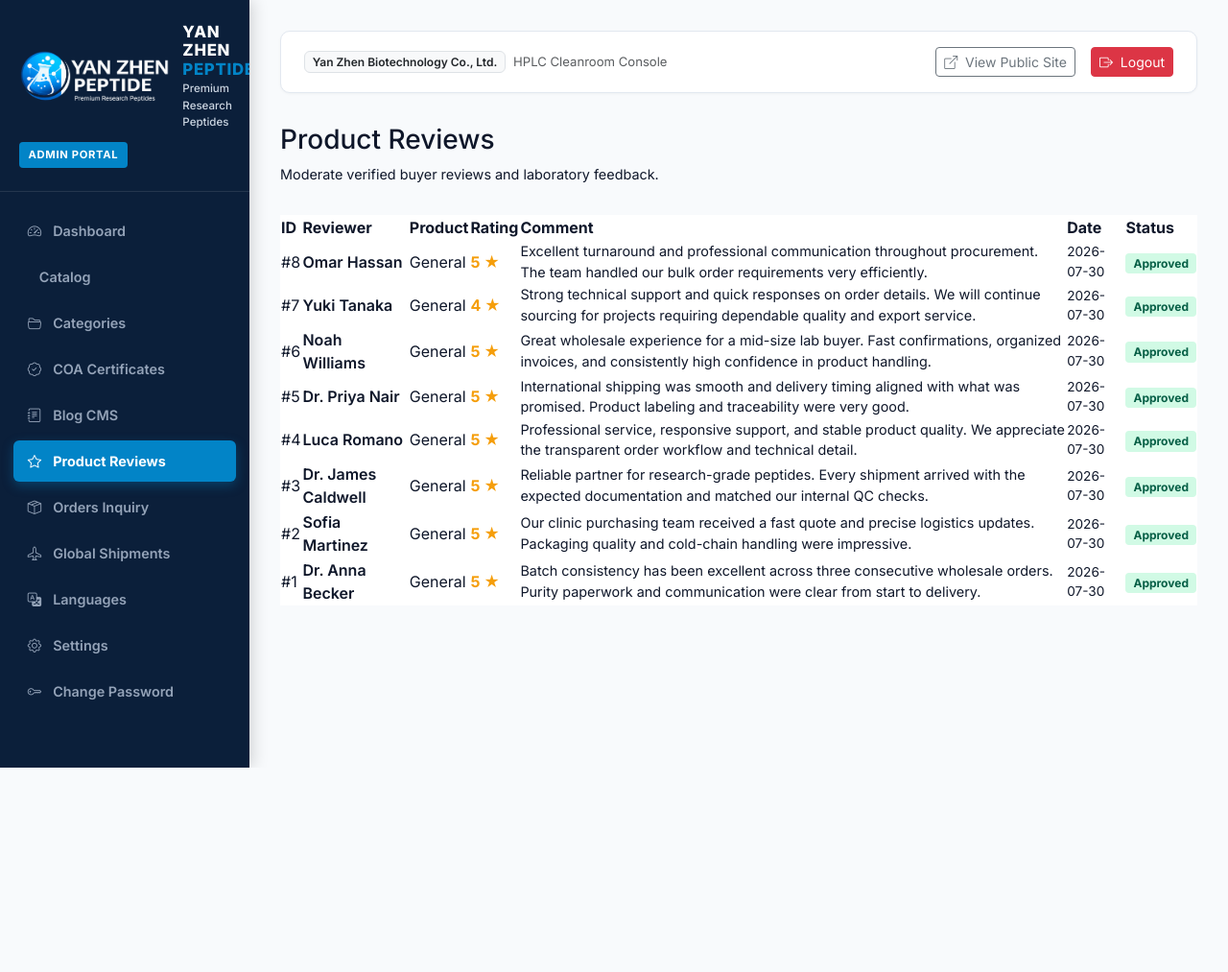
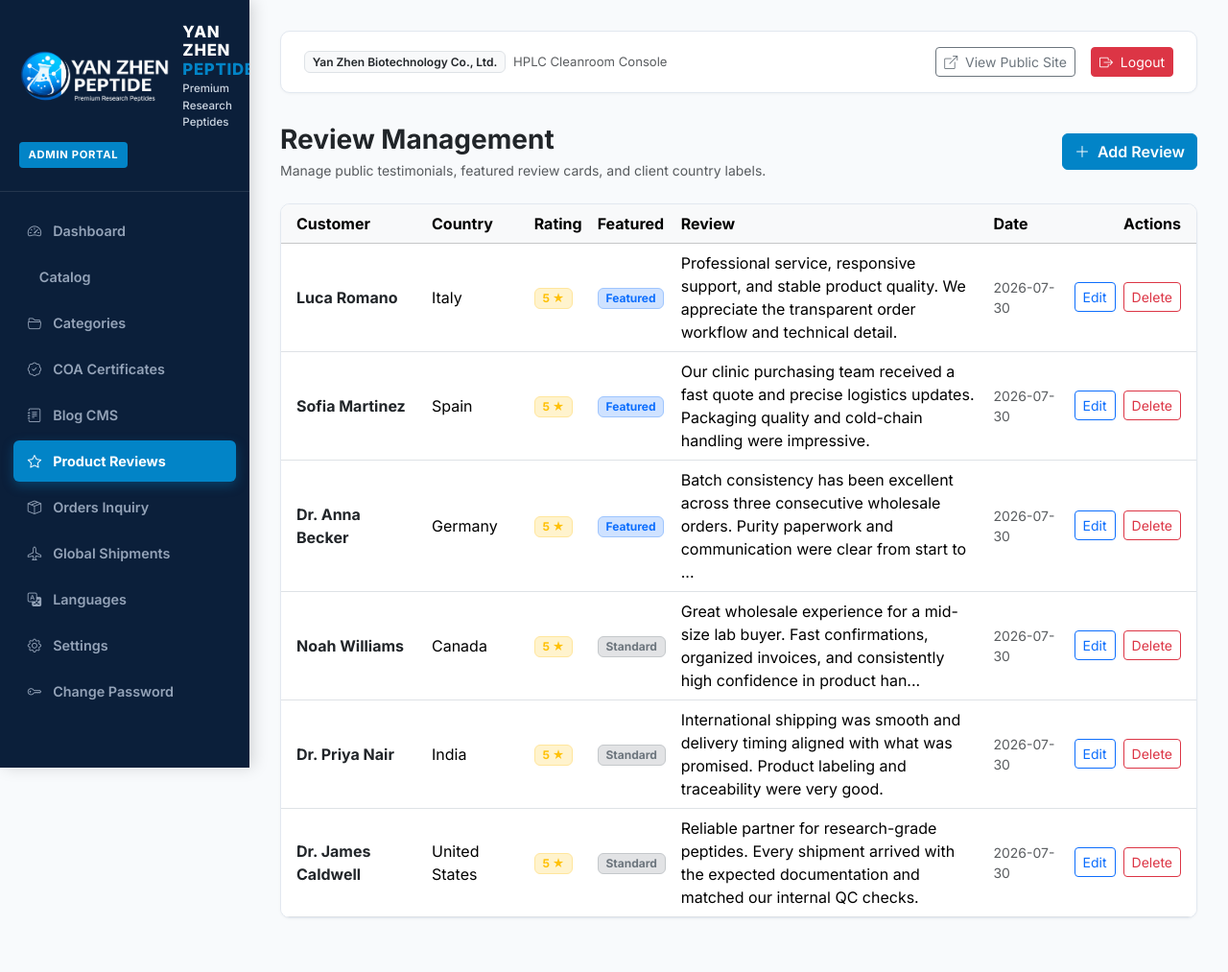
Before and after one commit to popoolaisaiah2003-lgtm/china_store, a Flask app: page /admin/reviews in a window 1280 px wide. Shown: the whole page at 96% size. Before the commit the page ends 800 px from the top, so only its background shows below. Run offline with Flask 3, Linux system fonts and the light colour scheme; a user stored in the database is signed in; data comes from the database, SQL or seed files in the repository; some libraries are stand-ins or nearby versions.

Commit message:
Add back-to-top button, dynamic review system, featured homepage reviews, and admin review management

```diff
--- a/app.py
+++ b/app.py
@@ -51,12 +51,10 @@
     from routes.main import main as main_bp
     from routes.admin import admin as admin_bp
     from routes.blog import blog as blog_bp
-    from routes.reviews import reviews as reviews_bp
 
     app.register_blueprint(main_bp)
     app.register_blueprint(admin_bp)
     app.register_blueprint(blog_bp)
-    app.register_blueprint(reviews_bp)
 
     @app.route('/secure-panel', defaults={'path': ''})
     @app.route('/secure-panel/<path:path>')
--- a/forms.py
+++ b/forms.py
@@ -74,6 +74,15 @@
     is_published = BooleanField('Publish Article Immediately', default=True)
     is_featured = BooleanField('Feature at Top of Blog', default=False)
     submit = SubmitField('Save Blog Post')
+
+
+class ReviewForm(FlaskForm):
+    customer_name = StringField('Customer Name *', validators=[DataRequired(), Length(max=100)])
+    country = StringField('Country *', validators=[DataRequired(), Length(max=100)])
+    rating = SelectField('Rating *', choices=[('5', '5 - Excellent'), ('4', '4 - Very Good'), ('3', '3 - Good'), ('2', '2 - Fair'), ('1', '1 - Poor')], validators=[DataRequired()])
+    review_text = TextAreaField('Review Text *', validators=[DataRequired(), Length(max=2000)])
+    featured = BooleanField('Feature on Homepage', default=False)
+    submit = SubmitField('Save Review')
 
 
 COUNTRY_CHOICES = [
--- a/routes/admin.py
+++ b/routes/admin.py
@@ -8,7 +8,7 @@
 
 from extensions import db
 from models import Admin, Product, Category, ProductImage, COA, BlogPost, Review, Comment, Setting, OrderRecord, ShipmentUpdate
-from forms import LoginForm, CategoryForm, ProductForm, COAForm, BlogPostForm, SettingForm, ChangePasswordForm, ShipmentUpdateForm
+from forms import LoginForm, CategoryForm, ProductForm, COAForm, BlogPostForm, SettingForm, ChangePasswordForm, ShipmentUpdateForm, ReviewForm
 
 admin = Blueprint('admin', __name__, url_prefix='/admin')
 
@@ -298,6 +298,74 @@
     return redirect(url_for('admin.coa_index'))
 
 
+# ---------------- REVIEWS CRUD ----------------
+@admin.route('/reviews')
+@admin_required
+def reviews():
+    reviews_list = Review.query.order_by(Review.featured.desc(), Review.created_at.desc()).all()
+    return render_template('admin/reviews.html', reviews=reviews_list)
+
+
+@admin.route('/reviews/new', methods=['GET', 'POST'])
+@admin_required
+def review_new():
+    form = ReviewForm()
+    if form.validate_on_submit():
+        review = Review(
+            customer_name=form.customer_name.data.strip(),
+            country=form.country.data.strip(),
+            rating=int(form.rating.data),
+            review_text=form.review_text.data.strip(),
+            featured=form.featured.data,
+            reviewer_name=form.customer_name.data.strip(),
+            comment=form.review_text.data.strip(),
+            is_approved=True,
+        )
+        db.session.add(review)
+        db.session.commit()
+        flash('Review created successfully.', 'success')
+        return redirect(url_for('admin.reviews'))
+
+    return render_template('admin/review_form.html', form=form, review=None, is_edit=False)
+
+
+@admin.route('/reviews/edit/<int:id>', methods=['GET', 'POST'])
+@admin_required
+def review_edit(id):
+    review = Review.query.get_or_404(id)
+    if request.method == 'GET':
+        form = ReviewForm(obj=review)
+        form.rating.data = str(review.rating or 5)
+        form.review_text.data = review.review_text or review.comment or ''
+    else:
+        form = ReviewForm()
+
+    if form.validate_on_submit():
+        review.customer_name = form.customer_name.data.strip()
+        review.country = form.country.data.strip()
+        review.rating = int(form.rating.data)
+        review.review_text = form.review_text.data.strip()
+        review.featured = form.featured.data
+        review.reviewer_name = review.customer_name
+        review.comment = review.review_text
+        review.is_approved = True
+        db.session.commit()
+        flash('Review updated successfully.', 'success')
+        return redirect(url_for('admin.reviews'))
+
+    return render_template('admin/review_form.html', form=form, review=review, is_edit=True)
+
+
+@admin.route('/reviews/delete/<int:id>', methods=['POST'])
+@admin_required
+def review_delete(id):
+    review = Review.query.get_or_404(id)
+    db.session.delete(review)
+    db.session.commit()
+    flash('Review deleted successfully.', 'info')
+    return redirect(url_for('admin.reviews'))
+
+
 # ---------------- CATEGORIES CRUD ----------------
 @admin.route('/categories', methods=['GET', 'POST'])
 @admin_required
@@ -474,12 +542,6 @@
     orders_list = OrderRecord.query.order_by(OrderRecord.created_at.desc()).all()
     return render_template('admin/orders.html', orders=orders_list)
 
-@admin.route('/reviews')
-@admin_required
-def reviews():
-    reviews_list = Review.query.order_by(Review.created_at.desc()).all()
-    return render_template('admin/reviews.html', reviews=reviews_list)
-
 @admin.route('/comments')
 @admin_required
 def comments():
--- a/routes/main.py
+++ b/routes/main.py
@@ -23,7 +23,20 @@
 
 
 def _country_for_review(review):
-    return REVIEW_COUNTRY_MAP.get(review.reviewer_name, 'International Client')
+    reviewer_name = (getattr(review, 'customer_name', None) or getattr(review, 'reviewer_name', None) or '').strip()
+    return getattr(review, 'country', None) or REVIEW_COUNTRY_MAP.get(reviewer_name, 'International Client')
+
+
+def _review_card_data(review):
+    return {
+        'name': getattr(review, 'customer_name', None) or getattr(review, 'reviewer_name', None) or 'Anonymous',
+        'country': _country_for_review(review),
+        'rating': review.rating or 5,
+        'comment': getattr(review, 'review_text', None) or getattr(review, 'comment', None) or '',
+        'featured': bool(getattr(review, 'featured', False) or getattr(review, 'is_approved', False)),
+        'created_at': review.created_at,
+        'verified': True,
+    }
 
 def get_current_lang():
     return session.get('lang', 'en')
@@ -87,17 +100,12 @@
     if not featured_products:
         featured_products = Product.query.order_by(Product.created_at.desc()).limit(8).all()
     categories = Category.query.all()
-    reviews = Review.query.filter_by(is_approved=True).limit(4).all()
-    featured_reviews = Review.query.filter_by(is_approved=True).order_by(Review.rating.desc(), Review.created_at.desc()).limit(3).all()
-    featured_reviews_data = [
-        {
-            'name': r.reviewer_name,
-            'country': _country_for_review(r),
-            'rating': r.rating or 5,
-            'comment': r.comment
-        }
-        for r in featured_reviews
-    ]
+    reviews = Review.query.order_by(Review.featured.desc(), Review.created_at.desc()).limit(4).all()
+    featured_reviews = Review.query.order_by(Review.featured.desc(), Review.created_at.desc()).limit(3).all()
+    featured_reviews_data = []
+    for review in featured_reviews:
+        card = _review_card_data(review)
+        featured_reviews_data.append(card)
     latest_coas = COA.query.filter_by(active=True).order_by(COA.issue_date.desc()).limit(4).all()
     total_product_count = Product.query.count()
     return render_template(
@@ -108,6 +116,23 @@
         featured_reviews=featured_reviews_data,
         latest_coas=latest_coas,
         total_product_count=total_product_count
+    )
+
+
+@main.route('/reviews')
+def reviews():
+    reviews_query = Review.query.order_by(Review.featured.desc(), Review.created_at.desc()).all()
+    reviews_data = [_review_card_data(review) for review in reviews_query]
+    total_reviews = len(reviews_data)
+    average_rating = round(sum(item['rating'] for item in reviews_data) / total_reviews, 1) if total_reviews else 0
+    featured_reviews = [item for item in reviews_data if item['featured']][:3]
+
+    return render_template(
+        'reviews.html',
+        reviews=reviews_data,
+        total_reviews=total_reviews,
+        average_rating=average_rating,
+        featured_reviews=featured_reviews,
     )
 
 @main.route('/products')
--- a/templates/admin/reviews.html
+++ b/templates/admin/reviews.html
@@ -3,49 +3,63 @@
 {% block title %}Product Reviews | AntiGravity Admin Console{% endblock %}
 
 {% block content %}
-<div style="margin-bottom: 2rem;">
-  <h1 style="font-size: 1.75rem;">Product Reviews</h1>
-  <p style="color: var(--text-muted); font-size: 0.9rem;">Moderate verified buyer reviews and laboratory feedback.</p>
+<div class="d-flex justify-content-between align-items-center flex-wrap gap-3 mb-4">
+  <div>
+    <h1 class="h3 fw-bold text-dark mb-1">Review Management</h1>
+    <p class="text-muted mb-0 small">Manage public testimonials, featured review cards, and client country labels.</p>
+  </div>
+  <a href="{{ url_for('admin.review_new') }}" class="btn btn-primary">
+    <i class="bi bi-plus-lg me-1"></i> Add Review
+  </a>
 </div>
 
-<div style="background: white; border-radius: var(--radius-md); border: 1px solid var(--border-color); overflow: hidden;">
-  <table class="data-table">
-    <thead>
+<div class="admin-card p-0 overflow-hidden">
+  <div class="table-responsive">
+    <table class="table table-hover align-middle mb-0">
+      <thead class="table-light">
         <tr>
-        <th>ID</th>
-        <th>Reviewer</th>
-        <th>Product</th>
+          <th class="ps-3">Customer</th>
+          <th>Country</th>
           <th>Rating</th>
-        <th>Comment</th>
+          <th>Featured</th>
+          <th>Review</th>
           <th>Date</th>
-        <th>Status</th>
+          <th class="text-end pe-3">Actions</th>
         </tr>
       </thead>
       <tbody>
         {% for review in reviews %}
           <tr>
-          <td>#{{ review.id }}</td>
-          <td style="font-weight: 600;">{{ review.reviewer_name }}</td>
-          <td>{{ review.product.name if review.product else 'General' }}</td>
-          <td><span style="color: #F59E0B; font-weight: 700;">{{ review.rating }} ★</span></td>
-          <td style="font-size: 0.9rem;">{{ review.comment }}</td>
-          <td style="font-size: 0.85rem; color: var(--text-muted);">{{ review.created_at.strftime('%Y-%m-%d') }}</td>
+            <td class="ps-3 fw-bold text-dark">{{ review.customer_name or review.reviewer_name }}</td>
+            <td>{{ review.country or 'International Client' }}</td>
+            <td><span class="badge bg-warning-subtle text-warning border border-warning-subtle">{{ review.rating }} ★</span></td>
             <td>
-            {% if review.is_approved %}
-              <span style="background: #D1FAE5; color: #065F46; font-size: 0.75rem; padding: 0.2rem 0.5rem; border-radius: 4px; font-weight: 700;">Approved</span>
+              {% if review.featured %}
+                <span class="badge bg-primary-subtle text-primary border border-primary-subtle">Featured</span>
               {% else %}
-              <span style="background: #FEF3C7; color: #92400E; font-size: 0.75rem; padding: 0.2rem 0.5rem; border-radius: 4px; font-weight: 700;">Pending</span>
+                <span class="badge bg-secondary-subtle text-secondary border border-secondary-subtle">Standard</span>
               {% endif %}
+            </td>
+            <td style="max-width: 420px;">{{ (review.review_text or review.comment or '')[:140] }}{% if (review.review_text or review.comment or '')|length > 140 %}...{% endif %}</td>
+            <td class="text-muted small">{{ review.created_at.strftime('%Y-%m-%d') if review.created_at else '' }}</td>
+            <td class="text-end pe-3">
+              <div class="d-flex justify-content-end gap-2">
+                <a href="{{ url_for('admin.review_edit', id=review.id) }}" class="btn btn-sm btn-outline-primary">Edit</a>
+                <form method="POST" action="{{ url_for('admin.review_delete', id=review.id) }}" onsubmit="return confirm('Delete this review?');" style="display: inline;">
+                  <button type="submit" class="btn btn-sm btn-outline-danger">Delete</button>
+                </form>
+              </div>
             </td>
           </tr>
         {% else %}
           <tr>
-          <td colspan="7" style="text-align: center; color: var(--text-muted); padding: 3rem;">
-            No customer reviews logged in the database yet.
+            <td colspan="7" class="text-center text-muted py-4">
+              No reviews have been added yet.
             </td>
           </tr>
         {% endfor %}
       </tbody>
     </table>
   </div>
+</div>
 {% endblock %}
--- a/templates/base.html
+++ b/templates/base.html
@@ -45,7 +45,7 @@
         <li><a href="{{ url_for('main.about') }}" class="{{ 'active' if request.endpoint == 'main.about' }}">About Us</a></li>
         <li><a href="{{ url_for('main.coa_list') }}" class="{{ 'active' if request.endpoint == 'main.coa_list' }}">{{ _('coa_certificates') }}</a></li>
         <li><a href="{{ url_for('main.shipments') }}" class="{{ 'active' if request.endpoint == 'main.shipments' }}">Shipment Updates</a></li>
-        <li><a href="{{ url_for('reviews.index') }}" class="{{ 'active' if request.endpoint == 'reviews.index' }}">Reviews</a></li>
+        <li><a href="{{ url_for('main.reviews') }}" class="{{ 'active' if request.endpoint == 'main.reviews' }}">Reviews</a></li>
         <li><a href="{{ url_for('blog.index') }}" class="{{ 'active' if request.endpoint == 'blog.index' }}">{{ _('journal') }}</a></li>
         <li><a href="{{ url_for('main.contact') }}" class="{{ 'active' if request.endpoint == 'main.contact' }}">{{ _('contact') }}</a></li>
 
@@ -144,7 +144,7 @@
             <li><a href="{{ url_for('main.index') }}"><i class="bi bi-chevron-right" style="font-size: 0.75rem;"></i> Home</a></li>
             <li><a href="{{ url_for('main.products') }}"><i class="bi bi-chevron-right" style="font-size: 0.75rem;"></i> Products</a></li>
             <li><a href="{{ url_for('main.coa_list') }}"><i class="bi bi-chevron-right" style="font-size: 0.75rem;"></i> COA Center</a></li>
-            <li><a href="{{ url_for('reviews.index') }}"><i class="bi bi-chevron-right" style="font-size: 0.75rem;"></i> Reviews</a></li>
+            <li><a href="{{ url_for('main.reviews') }}"><i class="bi bi-chevron-right" style="font-size: 0.75rem;"></i> Reviews</a></li>
             <li><a href="{{ url_for('blog.index') }}"><i class="bi bi-chevron-right" style="font-size: 0.75rem;"></i> Research Journal</a></li>
             <li><a href="{{ url_for('main.contact') }}"><i class="bi bi-chevron-right" style="font-size: 0.75rem;"></i> Contact Us</a></li>
           </ul>
--- a/templates/index.html
+++ b/templates/index.html
@@ -206,9 +206,9 @@
       <div style="font-size: 0.82rem; font-weight: 800; color: var(--biotech-blue); text-transform: uppercase; letter-spacing: 0.08em; margin-bottom: 0.4rem;">
         Global Trust Signal
       </div>
-      <h2 style="font-size: 2rem; color: var(--navy-deep); font-weight: 800; margin-bottom: 0.45rem;">Trusted by Research Labs Worldwide</h2>
+      <h2 style="font-size: 2rem; color: var(--navy-deep); font-weight: 800; margin-bottom: 0.45rem;">Trusted by Clients Worldwide</h2>
       <p style="color: var(--text-muted); max-width: 640px; margin: 0 auto; font-size: 0.92rem;">
-        Real feedback from wholesale peptide buyers, analytical teams, and international laboratories.
+        Real feedback from wholesale peptide buyers, analytical teams, and international clients who depend on consistent quality and responsive export support.
       </p>
     </div>
 
@@ -237,7 +237,7 @@
     </div>
 
     <div style="text-align: center; margin-top: 2rem;">
-      <a href="{{ url_for('reviews.index') }}" class="btn btn-outline-blue" style="padding: 0.78rem 2rem; font-size: 0.95rem;">
+      <a href="{{ url_for('main.reviews') }}" class="btn btn-outline-blue" style="padding: 0.78rem 2rem; font-size: 0.95rem;">
         View All Reviews
       </a>
     </div>
```
Also changed, not shown: import_helper.py (+92 -30 lines), migrations/versions/7c5d3c8e2f41_add_review_fields_and_featured_flag.py (added, +43 -0 lines), models.py (+17 -3 lines), routes/reviews.py (+2 -25 lines), templates/admin/review_form.html (added, +51 -0 lines), templates/reviews.html (+24 -2 lines). Lines whose indentation alone changed are shown as unchanged.
